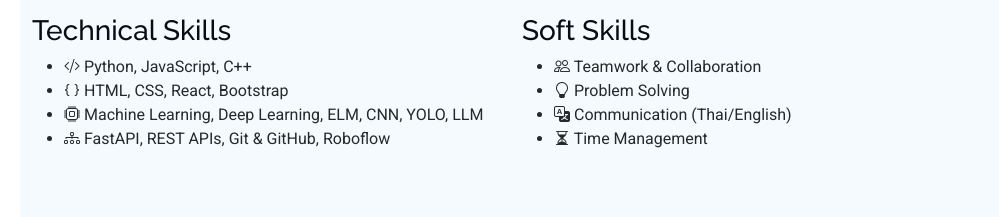
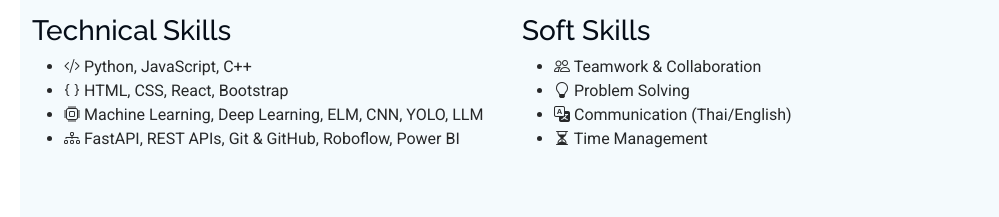
Before and after one commit to aszxcnm22/Resume, a plain HTML site: page index.html in a window 1280 px wide. Shown: the part 1720-1937 px from the top of the page, without its empty margins (280-1279 px from the left). Drawn offline with Linux system fonts and the light colour scheme.

Commit message:
Update index.html

```diff
--- a/index.html
+++ b/index.html
@@ -130,7 +130,7 @@
           <li><i class="bi bi-code-slash"></i> Python, JavaScript, C++</li>
           <li><i class="bi bi-braces"></i> HTML, CSS, React, Bootstrap</li>
           <li><i class="bi bi-cpu"></i> Machine Learning, Deep Learning, ELM, CNN, YOLO, LLM </li>
-          <li><i class="bi bi-diagram-3"></i> FastAPI, REST APIs, Git & GitHub, Roboflow</li>
+          <li><i class="bi bi-diagram-3"></i> FastAPI, REST APIs, Git & GitHub, Roboflow, Power BI</li>
         </ul>
       </div>
 
```
